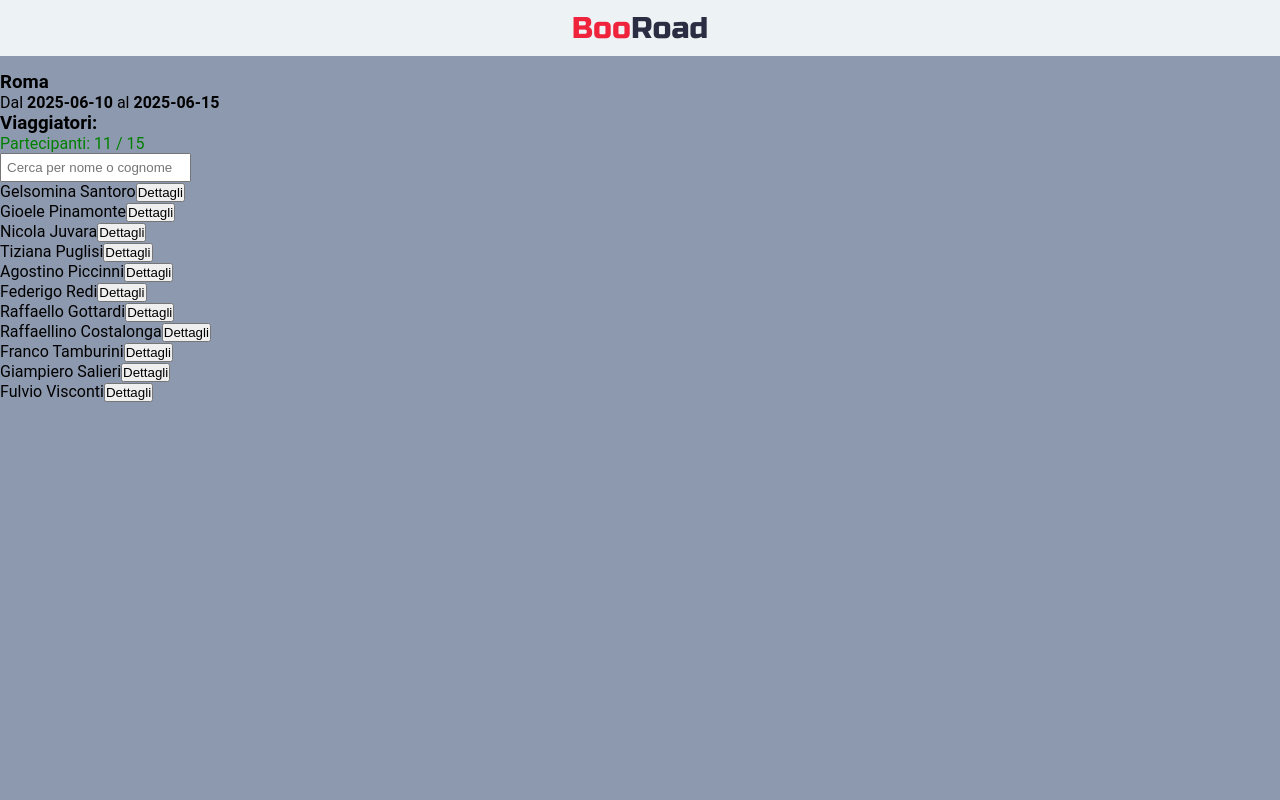
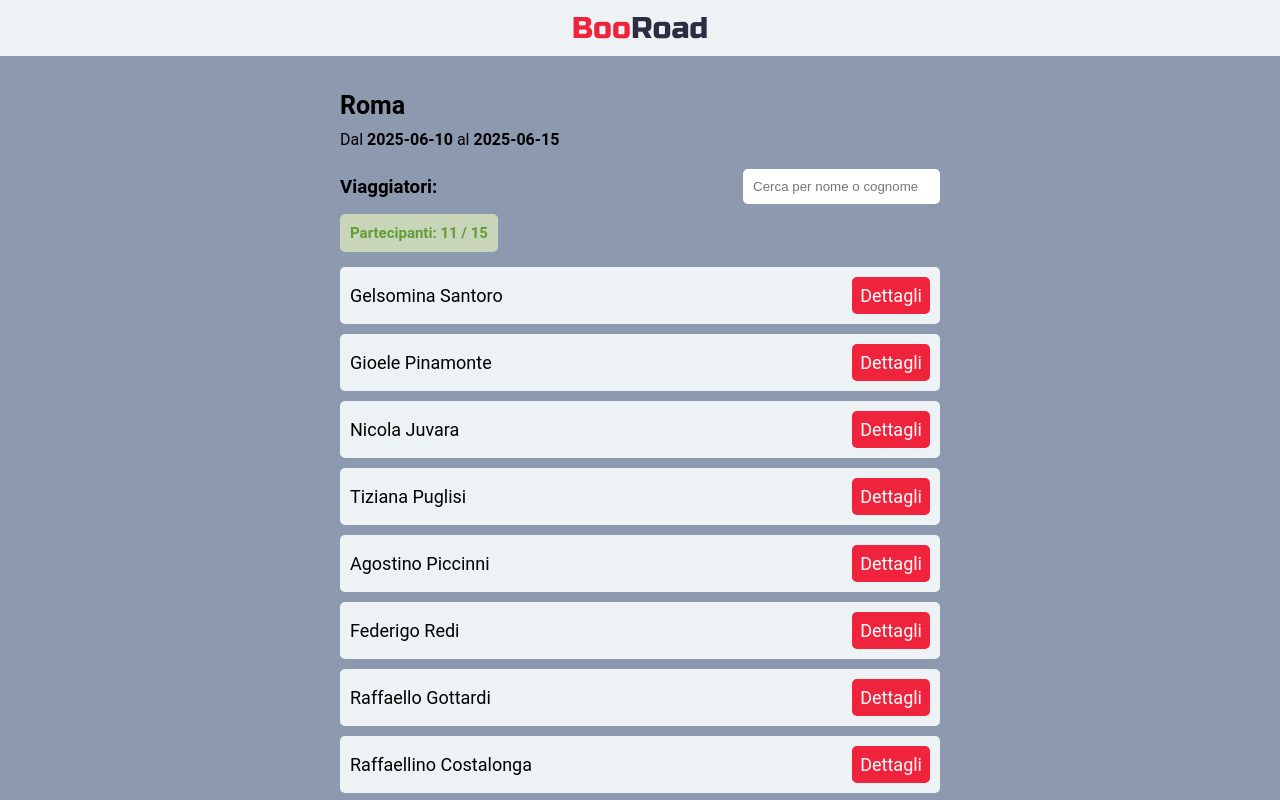
Before and after one commit to micheledidonna01/webapp-gruppo4, a React (Vite) app: page /1 in a window 1280 px wide. Shown: the top 800 px of the page. Built offline with nearby package versions, Linux system fonts and the light colour scheme; a web font is replaced by a local one.

Commit message:
feat: add classes and defining style to the components in customers list

```diff
--- a/src/components/CustomerCard.jsx
+++ b/src/components/CustomerCard.jsx
@@ -12,20 +12,20 @@ function CustomerCard({ data }) {
     }
 
     return (
-        <div>
-            <div>
+        <>
+            <div className="user-details">
                 <span>{nome} {cognome}</span>
-                <button onClick={setShow}>Dettagli</button>
+                <button className="btn-details" onClick={setShow}>Dettagli</button>
             </div>
 
-            {isShow && <ul>
+            {isShow && <ul className="user-data">
                 <li>Data di nascita: {data_nascita}</li>
                 <li>Cellulare: {cellulare}</li>
                 <li>Email: {email}</li>
                 <li>Codice Fiscale: {codice_fiscale}</li>
             </ul>}
 
-        </div>
+        </>
     )
 }
 
--- a/src/index.css
+++ b/src/index.css
@@ -10,6 +10,26 @@ img {
   width: 100%;
 }
 
+ul {
+  list-style: none;
+}
+
+.text-green {
+  color: #609c38;
+}
+
+.bg-green {
+  background-color: #c8d5b9;
+}
+
+.text-red {
+  color: #d90429;
+}
+
+.bg-red {
+  background-color: #ee7a76;
+}
+
 header {
   background-color: #edf2f4;
   font-family: "Russo One", sans-serif;
@@ -17,7 +37,7 @@ header {
   font-size: 30px;
   padding: 10px;
   color: #2b2d42;
-  margin-bottom: 15px;
+  margin-bottom: 35px;
 }
 
 header span {
@@ -29,16 +49,20 @@ body {
   background-color: #8d99ae;
 }
 
-h1 {
-  margin-bottom: 15px;
-}
-
 input {
   padding: 5px;
 }
 
 .search-travel {
+  display: flex;
+  justify-content: space-between;
+  align-items: center;
   margin-bottom: 25px;
+}
+
+.search-travel label {
+  font-size: 14px;
+  margin: 0 5px 0;
 }
 
 .travels-container {
@@ -87,7 +111,88 @@ article div {
   padding: 10px;
   background-color: #ef233c;
   border-radius: 5px;
-  color: white;
+  color: #fff;
+}
+
+.travel-card a:hover {
+  background-color: #b3090f;
+}
+
+.details-container {
+  margin: 0 auto;
+  max-width: 600px;
+}
+
+.user-details {
+  display: flex;
+  justify-content: space-between;
+  align-items: center;
+  padding: 10px;
+  border-radius: 5px;
+  margin-bottom: 10px;
+  background-color: #edf2f4;
+  font-size: 18px;
+}
+
+.users-list {
+  margin-bottom: 35px;
+}
+
+.users-list li {
+  margin-bottom: 10px;
+}
+
+.user-data {
+  background-color: #edf2f4;
+  margin: 0 auto;
+  max-width: 600px;
+  border-radius: 5px;
+  padding: 15px;
+}
+
+.btn-details {
+  all: unset;
+  padding: 8px;
+  background-color: #ef233c;
+  border-radius: 5px;
+  color: #fff;
+  cursor: pointer;
+}
+
+.btn-details:hover {
+  background-color: #ff0054;
+  box-shadow: 0 0 1px 2px #d90429;
+}
+
+.travel-title {
+  margin-bottom: 20px;
+}
+
+.travel-title h3 {
+  margin-bottom: 10px;
+  font-size: 25px;
+}
+
+.travellers-section {
+  display: flex;
+  justify-content: space-between;
+  align-items: center;
+  margin-bottom: 10px;
+}
+
+.travellers-section input {
+  padding: 10px;
+  border: 0 solid transparent;
+  border-radius: 5px;
+}
+
+.travel-data p {
+  display: inline-block;
+  margin-bottom: 15px;
+  font-size: 15px;
+  font-weight: 700;
+  padding: 10px;
+  border-radius: 5px;
 }
 
 @media screen and (max-width: 768px) {
--- a/src/pages/DetailViaggio.jsx
+++ b/src/pages/DetailViaggio.jsx
@@ -18,16 +18,15 @@ const DetailViaggio = () => {
     if (!viaggio) return <p>Viaggio non trovato.</p>;
 
 
-    return <>
-        <div>
+    return <div className="details-container">
+        <div className="travel-data">
+            <div className="travel-title">
                 <h3>{viaggio.localita}</h3>
                 <span>Dal <strong>{viaggio.data_inizio}</strong> al <strong>{viaggio.data_fine}</strong></span>
             </div>
 
+            <div className="travellers-section">
                 <h3>Viaggiatori:</h3>
-        <p style={{ color: clientiViaggio.length >= viaggio.posti_max ? "red" : "green" }}>
-            Partecipanti: {clientiViaggio.length} / {viaggio.posti_max}
-        </p>
 
                 <input
                     type="text"
@@ -35,15 +34,21 @@ const DetailViaggio = () => {
                     value={searchTerm}
                     onChange={(e) => setSearchTerm(e.target.value)}
                 />
+            </div>
+            <p className={clientiViaggio.length >= viaggio.posti_max ? "text-red bg-red" : "text-green bg-green"}>
+                Partecipanti: {clientiViaggio.length} / {viaggio.posti_max}
+            </p>
+        </div>
 
-        <ul className="partecipanti">
+
+        <ul className="users-list">
 
             {clientiFiltrati.map((cliente) => (
                 <li key={cliente.id}><CustomerCard data={cliente} /></li>
             ))}
         </ul>
 
-    </>;
+    </div>;
 };
 
 
--- a/src/pages/Viaggi.jsx
+++ b/src/pages/Viaggi.jsx
@@ -8,10 +8,10 @@ const Viaggi = () => {
     );
     return <>
         <section className="travels-container">
-
+            <div className="search-travel">
                 <h1>Viaggi:</h1>
 
-            <div className="search-travel">
+                <div>
                     <label htmlFor="search">Cerca viaggi:</label>
                     <input
                         type="text"
@@ -20,6 +20,8 @@ const Viaggi = () => {
                         onChange={e => setSearch(e.target.value)}
                     />
                 </div>
+            </div>
+
             <div className="card-container">
                 {viaggiFiltrati.map(viaggio => (
                     <TravelCard key={viaggio.id} data={viaggio} />
```
Lines whose indentation alone changed are shown as unchanged.
